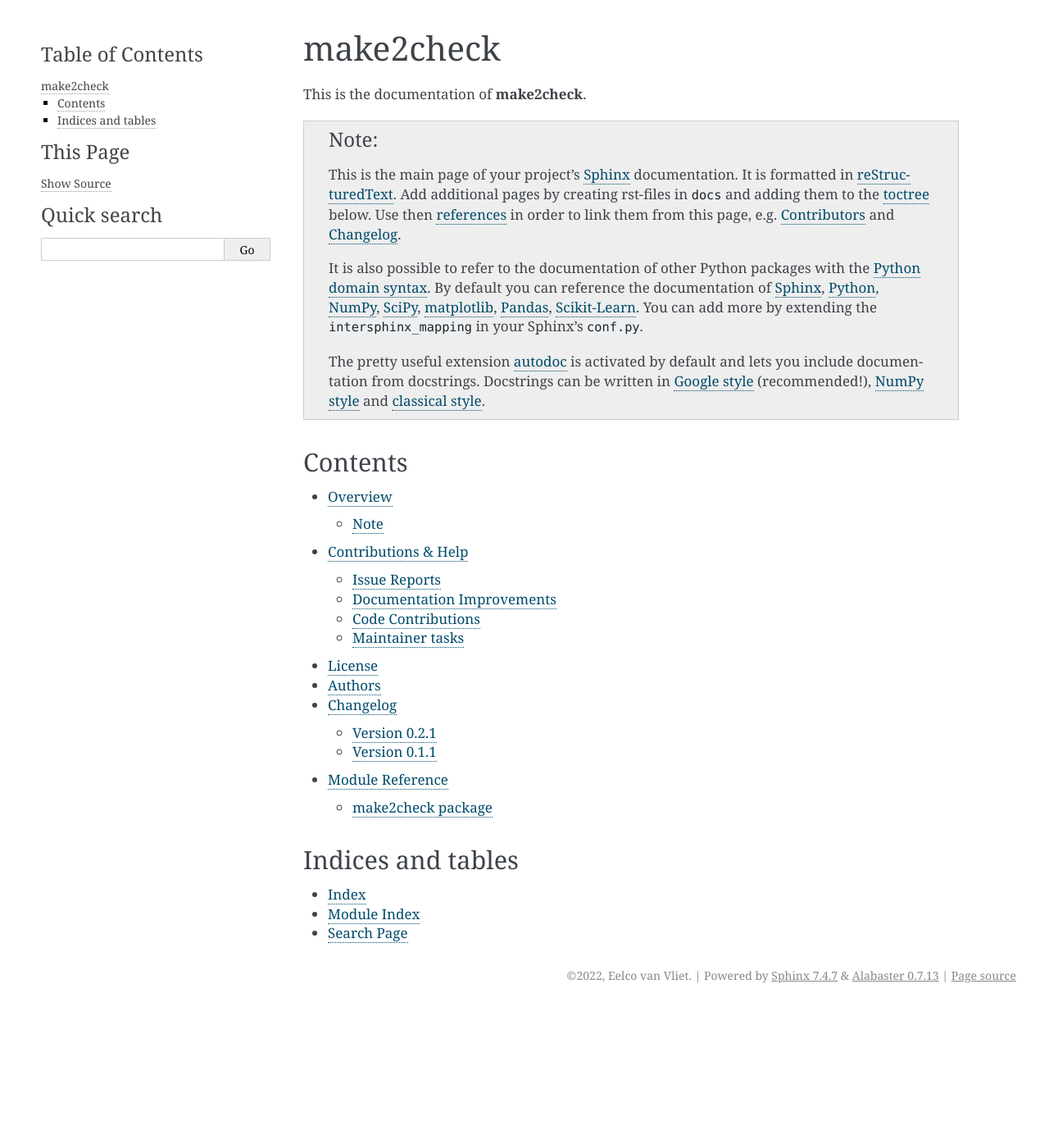
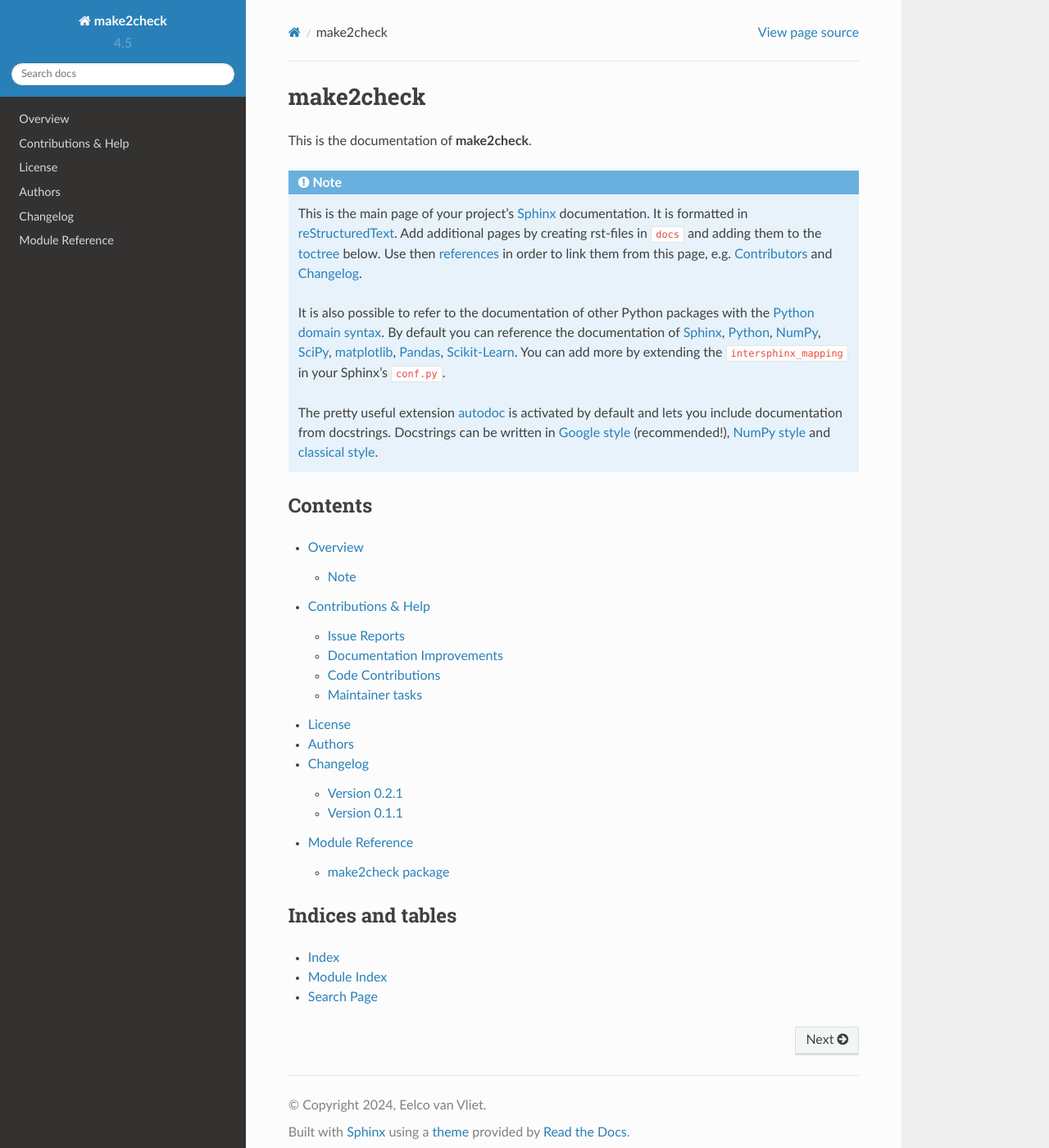
Before and after one commit to eelcovv/make2check, a Sphinx documentation site: the page built from docs/index.rst, in a window 1280 px wide and 1400 px high. Shown: the whole window at 82% size. Built offline with Sphinx 7.4.7 and the Read the Docs theme 2.0.0, drawn with Linux system fonts in a browser that asks for light colours.

Commit message:
updated with putup

```diff
--- a/docs/conf.py
+++ b/docs/conf.py
@@ -88,7 +88,7 @@
 
 # General information about the project.
 project = "make2check"
-copyright = "2022, Eelco van Vliet"
+copyright = "2024, Eelco van Vliet"
 
 # The version info for the project you're documenting, acts as replacement for
 # |version| and |release|, also used in various other places throughout the
@@ -153,15 +153,11 @@
 
 # The theme to use for HTML and HTML Help pages.  See the documentation for
 # a list of builtin themes.
-html_theme = "alabaster"
+html_theme = "sphinx_rtd_theme"
 
 # Theme options are theme-specific and customize the look and feel of a theme
 # further.  For a list of options available for each theme, see the
 # documentation.
-html_theme_options = {
-    "sidebar_width": "300px",
-    "page_width": "1200px"
-}
 
 # Add any paths that contain custom themes here, relative to this directory.
 # html_theme_path = []
--- a/setup.cfg
+++ b/setup.cfg
@@ -126,5 +126,5 @@
 [pyscaffold]
 # PyScaffold's parameters when the project was created.
 # This will be used when updating. Do not change!
-version = 4.2.1
+version = 4.5
 package = make2check
--- a/setup.py
+++ b/setup.py
@@ -2,7 +2,7 @@
     Setup file for make2check.
     Use setup.cfg to configure your project.
 
-    This file was generated with PyScaffold 4.2.1.
+    This file was generated with PyScaffold 4.5.
     PyScaffold helps you to put up the scaffold of your new Python project.
     Learn more under: https://pyscaffold.org/
 """
```
